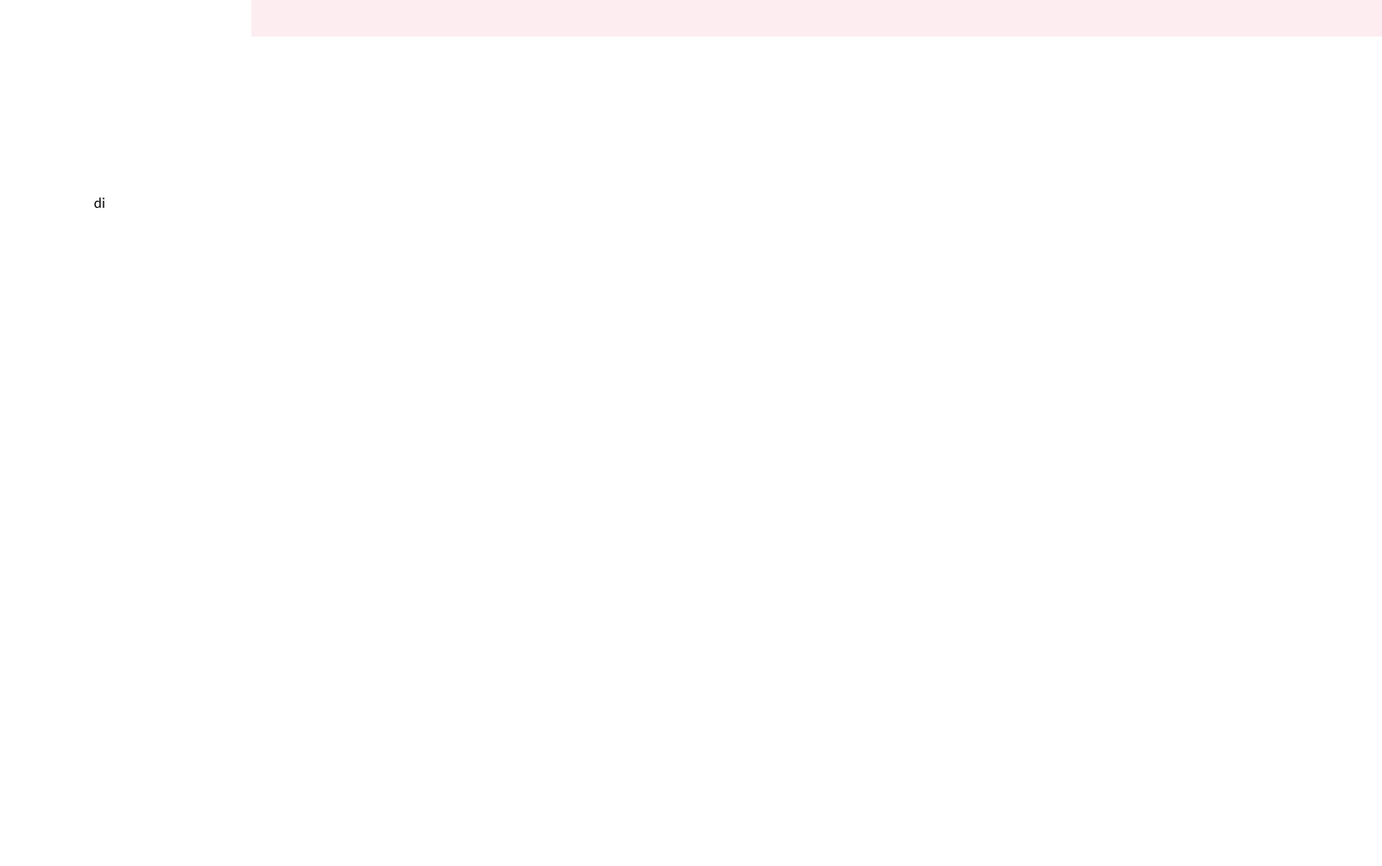
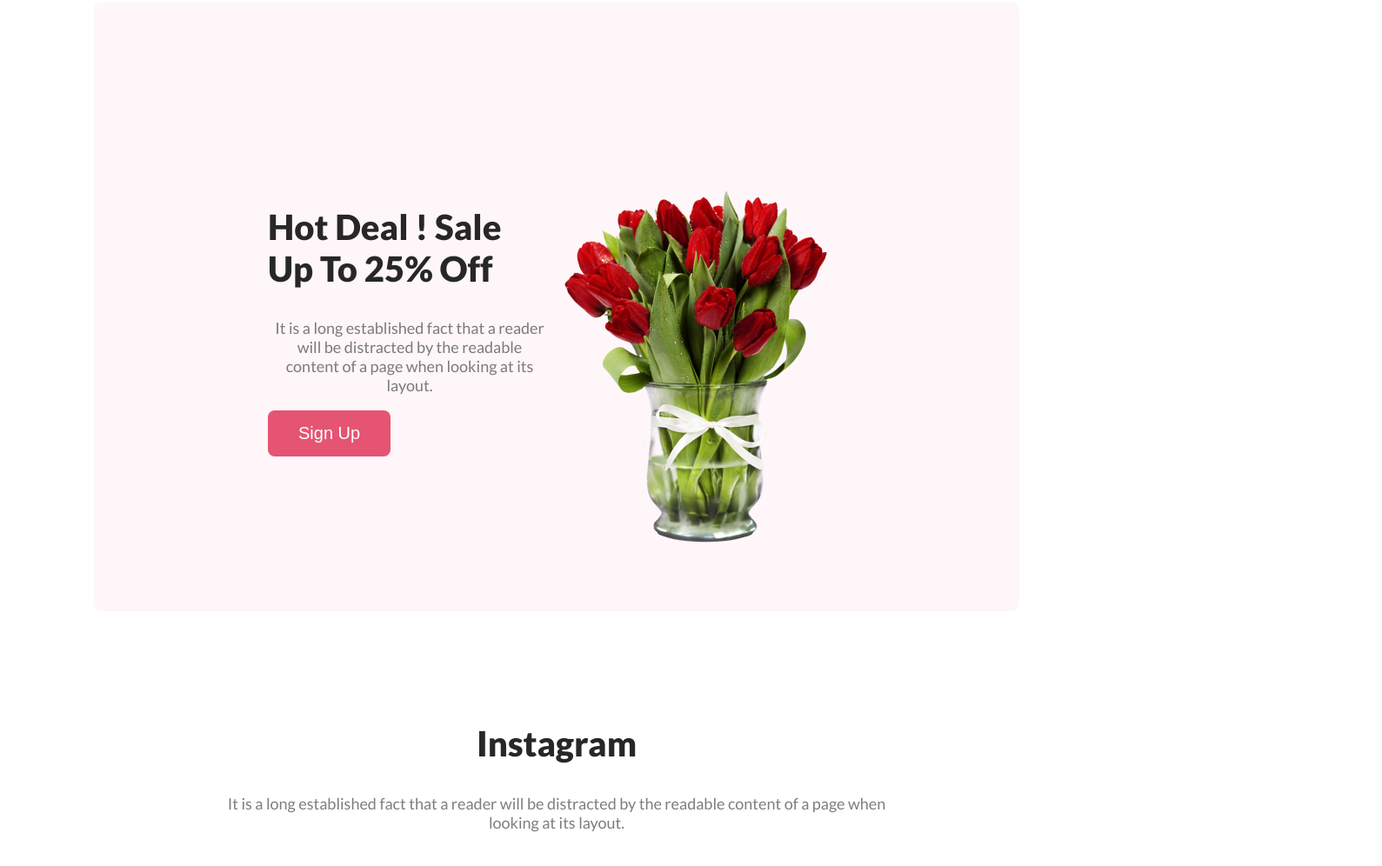
Before and after one commit to Haider3966/Flower-shop-website, a plain HTML site: page index.html in a window 1280 px wide. Shown: the part 2800-3796 px from the top of the page at 87% size, 1589 px wide, since content can reach past the window. Before the commit the page ends 3150 px from the top, so only its background shows below. Drawn offline with Linux system fonts and the light colour scheme.

Commit message:
added the instagram section

```diff
--- a/index.html
+++ b/index.html
@@ -63,8 +63,28 @@
              </h4>
         </section>
         <section class="discount">
-           di
+           <div class="discount-content">
+              <h2 class="discount-title">Hot Deal ! Sale Up To 25% Off</h2>
+              <p class="discount-s">It is a long established fact that a reader will be distracted by the readable <br> content of a page when looking at its layout.</p>
+              <button class="sign-btn">Sign Up</button>
+           </div>
+           <div class="haider">
+            <img src="images/pngwing 8.png" alt="">
+           </div>
         </section>
+        <section class="instram">
+            <div class="instra-style">
+                <h2 class="ins-title">Instagram</h2>
+                <p class="ins-desc">It is a long established fact that a reader will be distracted by the readable content of a page when looking at its layout.</p>
+            </div>
+
+        </section>
+        <div class="flower-list">
+            <p><img src="images/Rectangle 4.png" alt=""></p>
+            <p><img src="images/Rectangle 5.png" alt=""></p>
+            <p><img src="images/Rectangle 6.png" alt=""></p>
+            <p><img src="images/Rectangle 4.png" alt=""></p>
+        </div>
     </main>
     <footer>
 
--- a/styles/style.css
+++ b/styles/style.css
@@ -86,6 +86,7 @@ body {
     display: flex;
     justify-content: space-around;
     align-items: center;
+    gap: 10px;
 
 }
 
@@ -114,8 +115,8 @@ body {
 .main {
     display: flex;
     gap: 50px;
-    padding: 150px;
-    justify-content: space-around;
+    padding: 40px;
+    justify-content: space-between;
     background: rgba(229, 84, 115, 0.10);
     width: 1000px;
     height: 150px;
@@ -132,7 +133,7 @@ main-c {
     font-style: normal;
     font-weight: 600;
     line-height: 35px;
-    text-align: left;
+    /* text-align: left; */
     margin-top: 100px;
 
 
@@ -160,6 +161,89 @@ main-e {
     line-height: 35px;
     /* 145.833% */
 }
-.pr-style{
-      display: flex;
+
+.discount-title {
+    color: #272727;
+    font-family: Lato;
+    font-size: 40px;
+    font-style: normal;
+    font-weight: 800;
+    /* line-height: normal; */
 }
+
+.discount-s {
+    color: rgba(39, 39, 39, 0.60);
+    color: rgba(39, 39, 39, 0.60);
+    text-align: center;
+    font-family: Lato;
+    font-size: 18px;
+    font-weight: 400;
+}
+
+.sign-btn {
+    color: #FFF;
+    font-size: 20px;
+    border-radius: 8px;
+    border: 0;
+    background: #E55473;
+    /* display: inline-flex; */
+    padding: 15px 35px;
+    /* align-items: flex-start; */
+    /* gap: 10px; */
+}
+
+.discount {
+    border-radius: 8px;
+    background: rgba(229, 84, 115, 0.05);
+    width: 1000;
+    height: 300px;
+    display: flex;
+    justify-content: center;
+    padding: 200px;
+
+}
+
+.haider {
+
+    /* display: auto; */
+    padding: 10px;
+    /* width: 318px;
+/* height: 420px; */
+    flex-shrink: 0;
+
+}
+
+.instram {
+    background: #FFF;
+    margin: 128px;
+
+
+}
+
+.ins-title {
+    color: #272727;
+    text-align: center;
+    font-family: Lato;
+    font-size: 40px;
+    font-style: normal;
+    font-weight: 800;
+    line-height: normal;
+
+}
+
+.ins-desc{
+    color: rgba(39, 39, 39, 0.60);
+text-align: center;
+font-family: Lato;
+font-size: 18px;
+font-style: normal;
+font-weight: 200px;
+}
+
+.flower-list{
+    display: flex;
+    gap: 10px;
+    margin: 48px;
+    padding-top: 48px;
+    padding:auto;
+}
```
